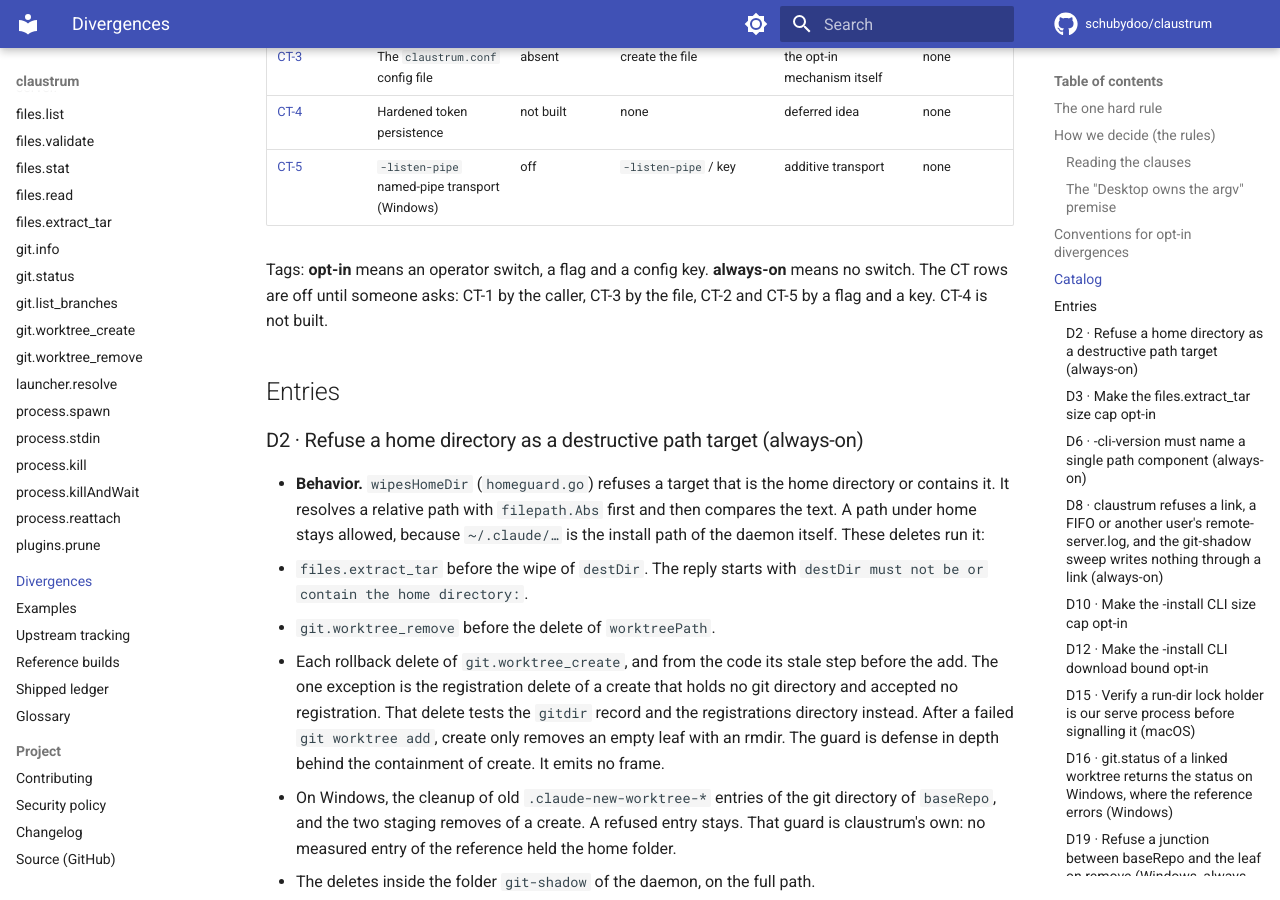
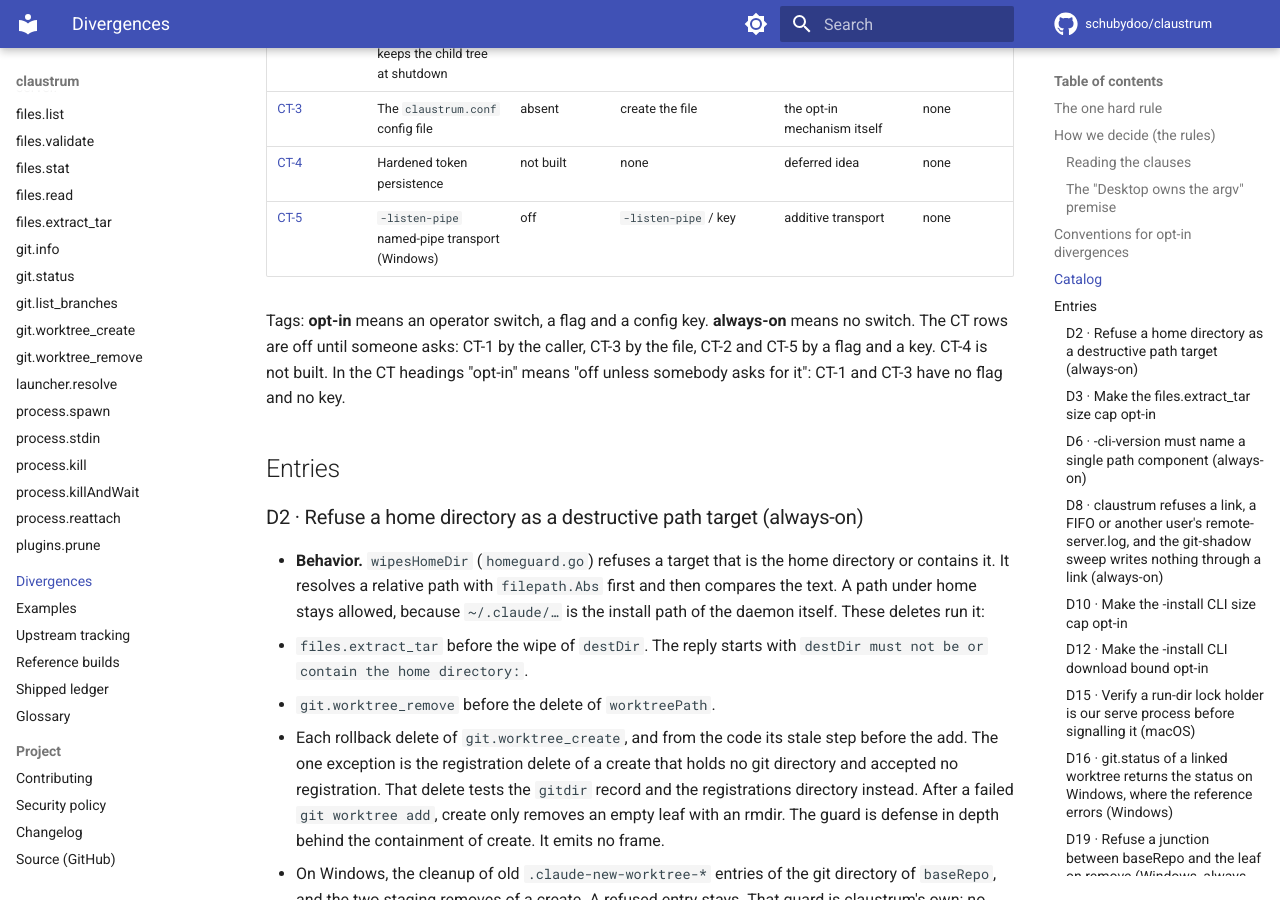
Before and after one commit to schubydoo/claustrum, an MkDocs documentation site: the page built from docs/DIVERGENCES.md, in a window 1280 px wide and 900 px high, scrolled down 4655 px. Built offline with MkDocs 1.6.1 and Material for MkDocs 9.7.7, drawn with Linux system fonts in a browser that asks for light colours; comment, search, counter and statistics services are not loaded; some of the changed text lies outside the part shown.

Commit message:
docs: keep the argv rider and the loose sense of opt-in for the CT entries
Co-Authored-By: Claude Opus 5.5 <noreply@anthropic.com>

```diff
--- a/docs/DIVERGENCES.md
+++ b/docs/DIVERGENCES.md
@@ -90,7 +90,9 @@ Each opt-in entry rests on one driver claim: Claude Desktop owns the daemon's ar
 on `-serve` and `-install`, so the `claustrum.conf` key is the knob an operator
 can reach. [ARCHITECTURE.md → Driver claims and their
 provenance](ARCHITECTURE.md#driver-claims-and-their-provenance) has the evidence
-and the reopen trigger.
+and the reopen trigger. A route to the argv would make a flag-only opt-in enough
+for Desktop-driven hosts. It would not moot the config key, which serves every
+other driver.
 
 ## Conventions for opt-in divergences
 
@@ -142,7 +144,9 @@ These hold for each opt-in entry:
 
 Tags: **opt-in** means an operator switch, a flag and a config key. **always-on**
 means no switch. The CT rows are off until someone asks: CT-1 by the caller,
-CT-3 by the file, CT-2 and CT-5 by a flag and a key. CT-4 is not built.
+CT-3 by the file, CT-2 and CT-5 by a flag and a key. CT-4 is not built. In the
+CT headings "opt-in" means "off unless somebody asks for it": CT-1 and CT-3 have
+no flag and no key.
 
 ## Entries
 
```
